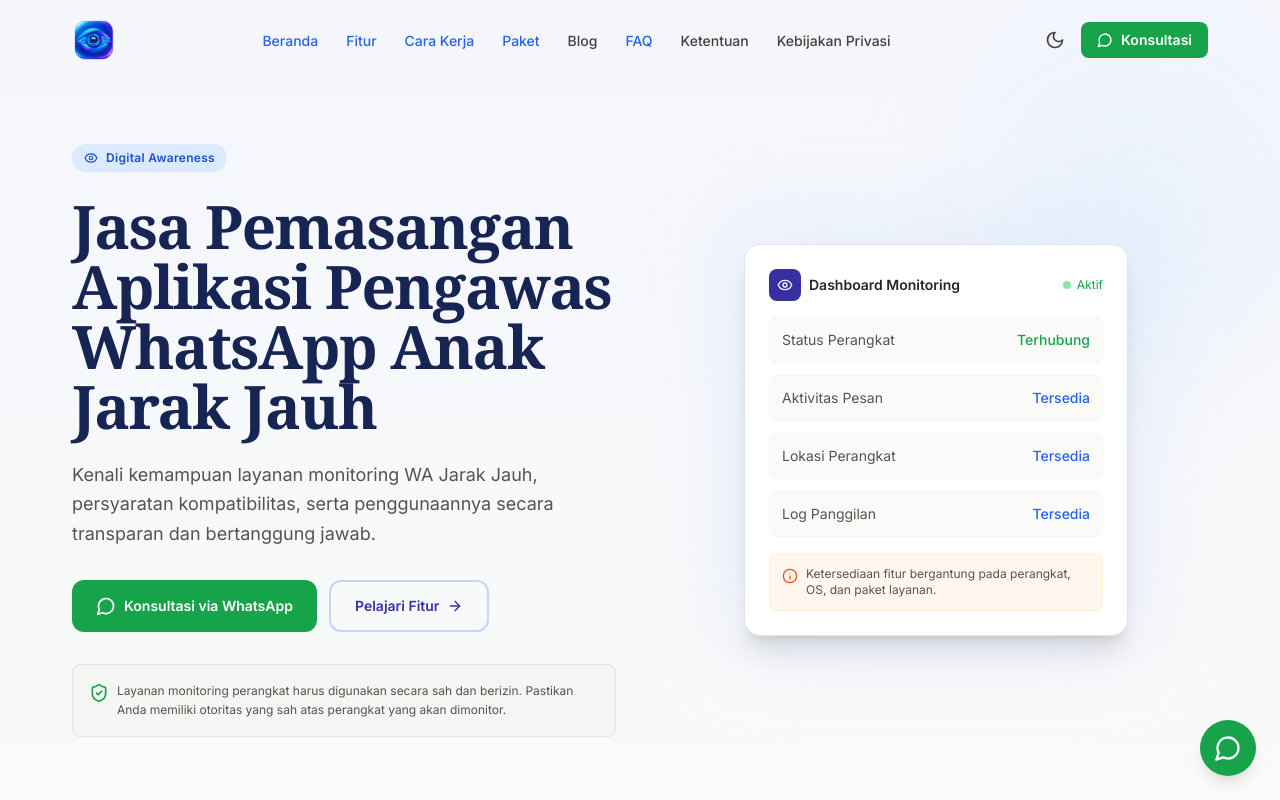
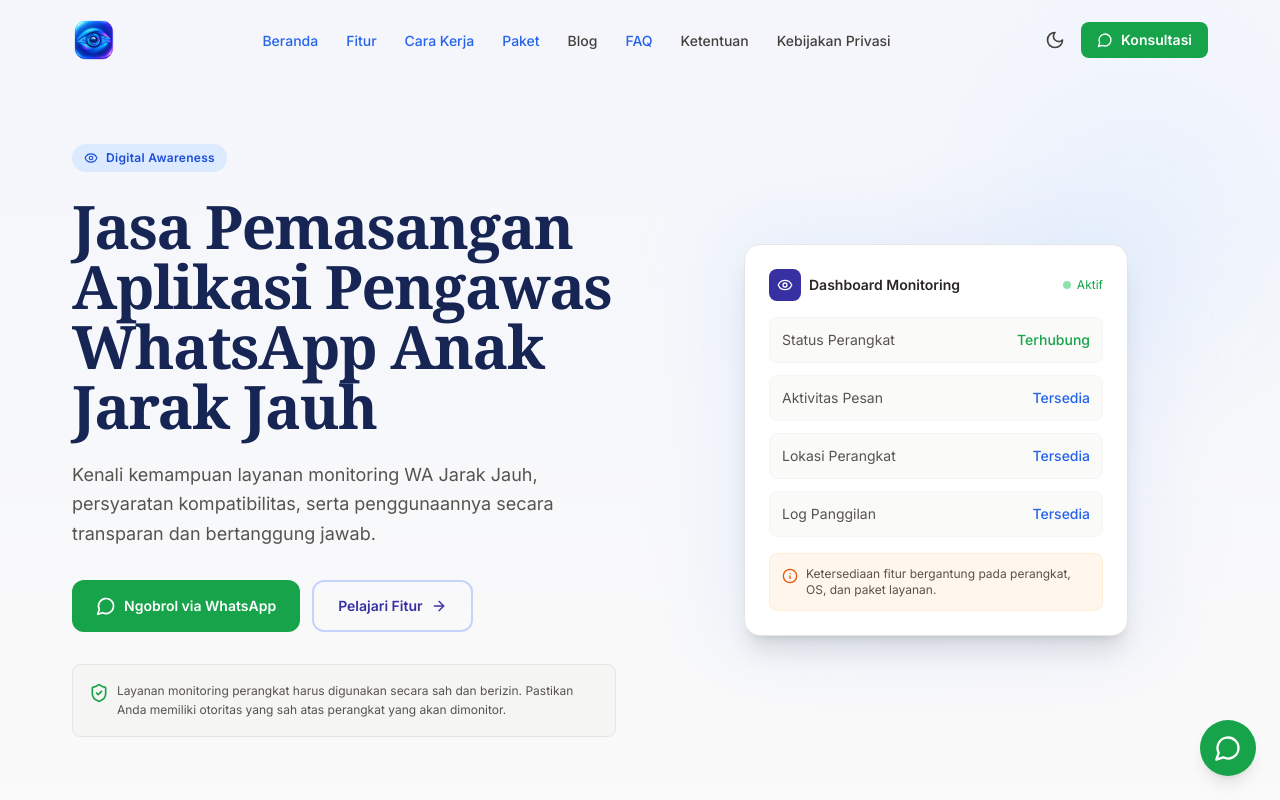
Before and after one commit to pocopixel/matamata.gitlab.io, a React (Vite) app: page / in a window 1280 px wide. Shown: the top 800 px of the page. Built offline with nearby package versions, Linux system fonts and the light colour scheme; a web font is replaced by a local one.

Commit message:
Rename Hero consultation CTA to Ngobrol

```diff
--- a/src/components/sections/Hero.tsx
+++ b/src/components/sections/Hero.tsx
@@ -28,13 +28,13 @@ export default function Hero() {
 
           <div className="mt-8 flex flex-col sm:flex-row gap-3">
             <a
-              href={getWhatsAppLink('Halo Matamata, saya ingin berkonsultasi tentang layanan monitoring WhatsApp jarak jauh.')}
+              href={getWhatsAppLink('Halo Matamata, saya ingin ngobrol tentang layanan monitoring WhatsApp jarak jauh.')}
               target="_blank"
               rel="noopener noreferrer"
               className="inline-flex items-center justify-center gap-2 px-6 py-3.5 text-sm font-semibold rounded-xl bg-success-600 hover:bg-success-700 text-white transition-all hover:shadow-lg"
             >
               <MessageCircle className="w-5 h-5" />
-              Konsultasi via WhatsApp
+              Ngobrol via WhatsApp
             </a>
             <button
               onClick={scrollToFeatures}
```
